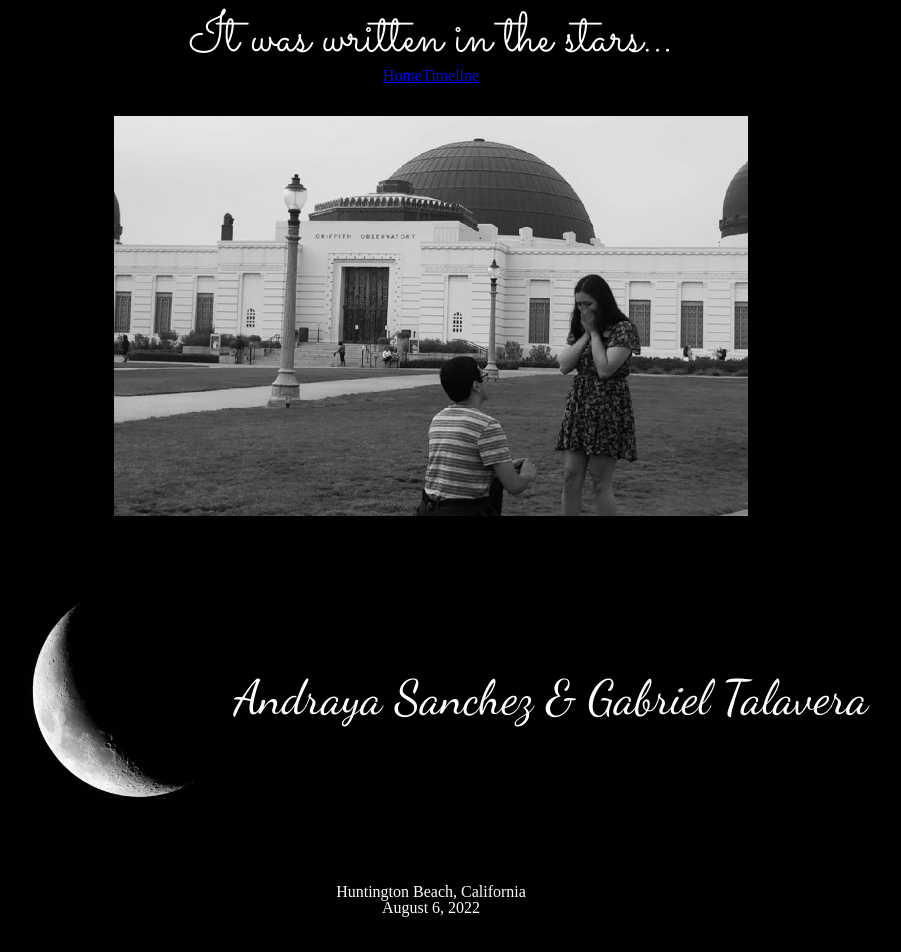
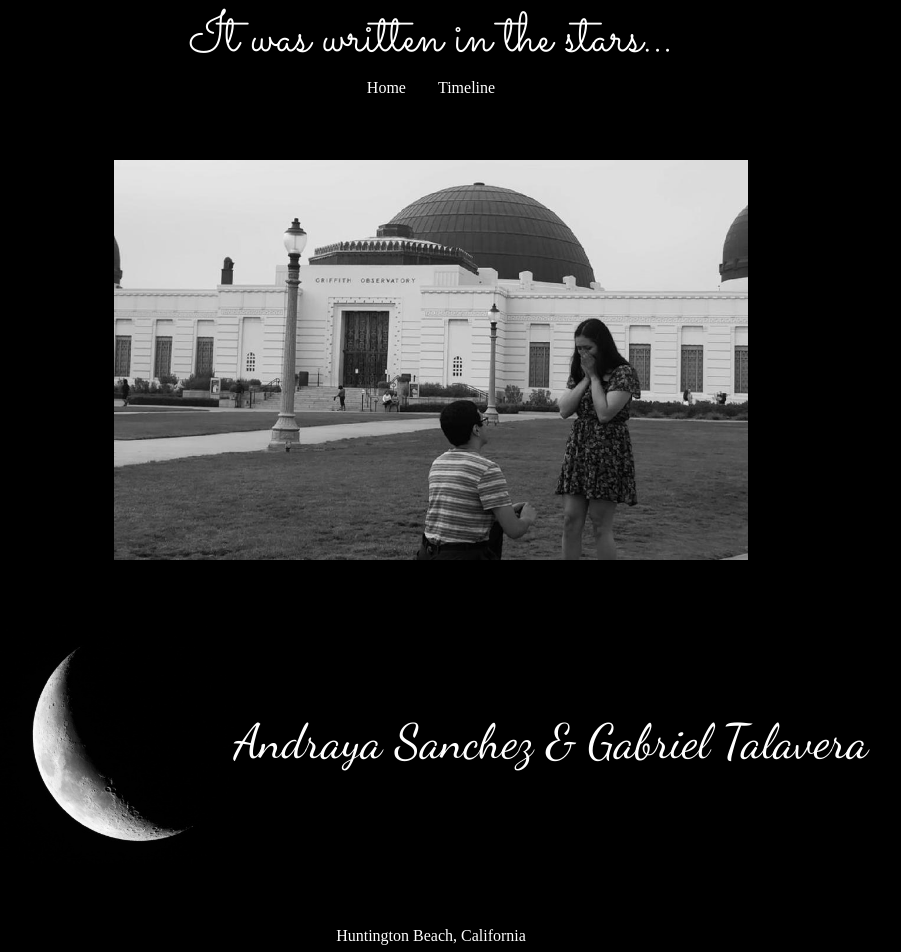
Before and after one commit to gabrieltal/andraya, a React (Create React App) app: page / in a window 1280 px wide. Shown: the part 20-972 px from the top of the page, without its empty margins (209-1110 px from the left). Built offline with nearby package versions, Linux system fonts and the light colour scheme.

Commit message:
clean up page layout and add nav to timeline

```diff
--- a/src/assets/stylesheets/app.css
+++ b/src/assets/stylesheets/app.css
@@ -49,6 +49,13 @@ h2 {
 .d-flex { display: flex; }
 .align-items-center { align-items: center; }
 .text-center { text-align: center; }
+.justify-content-center { justify-content: center; }
+.flex-column { flex-direction: column; }
+
+/* Links */
+.nav-link { color: white; text-decoration: none; padding: 1rem; }
+.nav-link.active { color: white; }
+.nav-link:hover { text-decoration: underline; }
 
 /* App Specific */
 
--- a/src/components/Main.js
+++ b/src/components/Main.js
@@ -8,17 +8,17 @@ export default class Main extends Component {
     return (
       <div>
         <Nav />
-        <main>
+        <main className="d-flex flex-column align-items-center justify-content-center">
           <img src={engagementImage} height="400rem" className="my-5"/>
-          <div className="d-flex align-items-center my-5">
+          <div className="d-flex justify-content-center align-items-center my-5">
             <img src={moonImage} height="240rem" alt="moon"/>
             <h1 className="mb-1">Andraya Sanchez & Gabriel Talavera</h1>
           </div>
-          <p className="text-center my-5">
-            Huntington Beach, California
-            <br/>
-            August 6, 2022
-          </p>
+
+          <div className="date-location text-center my-5">
+            <p className="mb-3">Huntington Beach, California</p>
+            <p className="mb-3">August 6, 2022</p>
+          </div>
         </main>
       </div>
     );
--- a/src/components/Nav.js
+++ b/src/components/Nav.js
@@ -1,13 +1,13 @@
 import React, { Component } from 'react';
-import { Link } from "react-router-dom";
+import { NavLink } from "react-router-dom";
 
 export default class Nav extends Component {
   render() {
     return (
-      <nav className="text-center mt-5">
-        <h2>It was written in the stars...</h2>
-        <Link to="/">Home</Link>
-        <Link to="/timeline">Timeline</Link>
+      <nav className="text-center my-5">
+        <h2 className="mb-3">It was written in the stars...</h2>
+        <NavLink className="nav-link" to="/">Home</NavLink>
+        <NavLink className="nav-link" to="/timeline">Timeline</NavLink>
       </nav>
     )
   }
--- a/src/components/Timeline.js
+++ b/src/components/Timeline.js
@@ -1,6 +1,7 @@
 import HISTORY from '../library/history';
 import Event from './Event';
 import React, { Component } from 'react';
+import Nav from './Nav';
 
 export default class Timeline extends Component {
   render() {
@@ -10,17 +11,15 @@ export default class Timeline extends Component {
 
     return (
       <div className="star-background">
-        <div id='stars'></div>
-        <div id='stars2'></div>
-        <div id='stars3'></div>
-        <header>
-          <h1>Andraya and Gabriel</h1>
-        </header>
+        <Nav />
         <main>
           <div className="history">
             {events}
           </div>
         </main>
+        <div id='stars'></div>
+        <div id='stars2'></div>
+        <div id='stars3'></div>
       </div>
     );
   }
```
Also changed, not shown: src/assets/stylesheets/stars.css.
